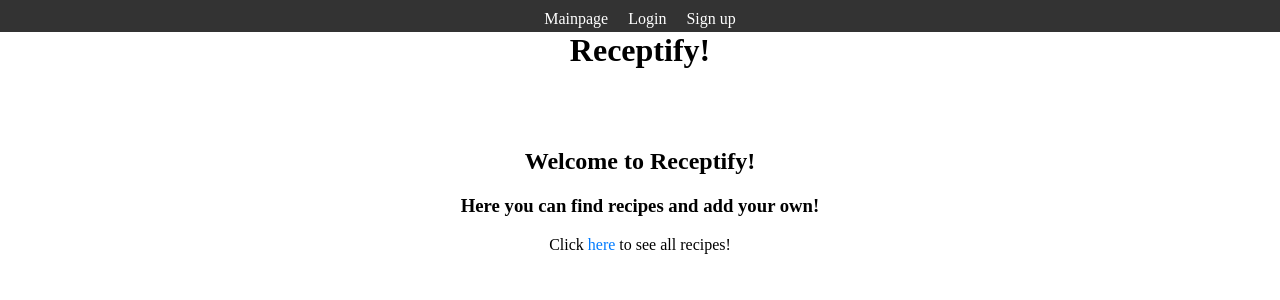
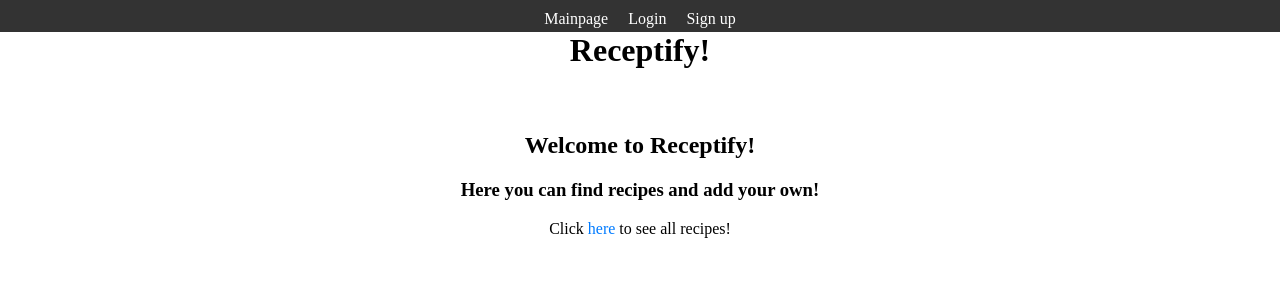
Before and after one commit to JuhoSiitonen/Receptify, a React (Vite) app in the folder frontend/: page / in a window 1280 px wide. Shown: the top 300 px of the page. Built offline with nearby package versions, Linux system fonts and the light colour scheme; no server answers.

Commit message:
notifications component fixed under Receptify header

```diff
--- a/frontend/src/App.css
+++ b/frontend/src/App.css
@@ -12,6 +12,6 @@
 }
 
 .content-wrapper {
-  margin-top: calc(50px + 2em); /* Height of NavigationBar + height of "Receptify" heading */
-  padding-top: 1em; /* Adjust as needed */
+  margin-top: calc(50px + 1em); /* Height of NavigationBar + height of "Receptify" heading */
+  padding-top: 1em;
 }
--- a/frontend/src/App.jsx
+++ b/frontend/src/App.jsx
@@ -27,8 +27,8 @@ function App() {
     <div>
       <NavigationBar />
       <h1 className='receptify-header'>Receptify!</h1>
+      <Notifications />
       <div className="content-wrapper">
-        <Notifications />
         <Routes>
           <Route path="/" element={<Mainpage />} />
           <Route path="/recipes" element={<RecipiesView />} />
--- a/frontend/src/components/Notifications.jsx
+++ b/frontend/src/components/Notifications.jsx
@@ -5,13 +5,14 @@ const Notifications = () => {
   const message = useSelector(({ notification }) => notification)
 
   const messageStyle = {
+    position: 'fixed',
     color: 'green',
     background: 'lightgrey',
     fontSize: 20,
     borderStyle: 'solid',
     borderRadius: 5,
     padding: 10,
-    marginBottom: 10,
+    width: '100%',
   }
 
   const errorStyle = {
```
